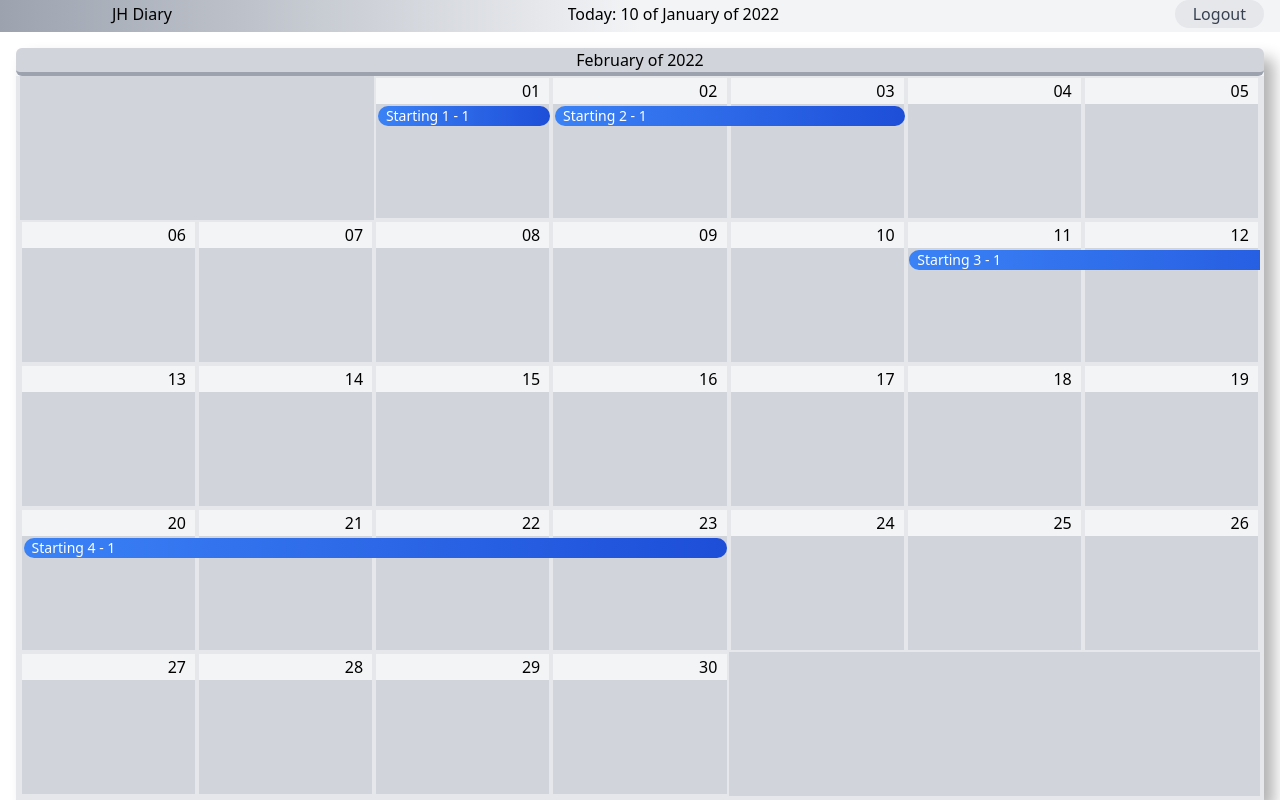
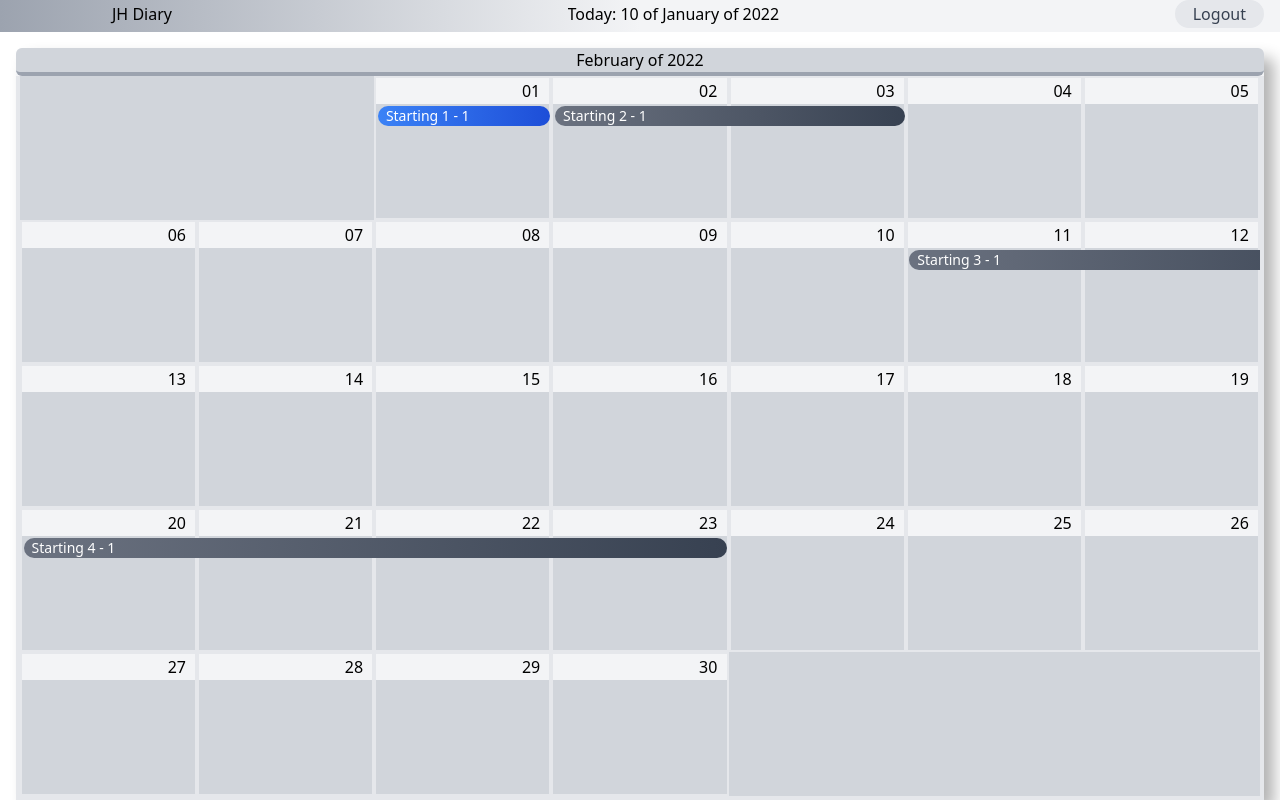
Before and after one commit to espin-tolosa/calendar-ts, a React (Vite) app: page / in a window 1280 px wide. Shown: the top 800 px of the page. Built offline with nearby package versions, Linux system fonts and the light colour scheme.

Commit message:
Demo using Events bg gradient with only predef css classes

```diff
--- a/src/index.css
+++ b/src/index.css
@@ -10,11 +10,14 @@
 .btn2 {
   @apply bg-blue-500 select-none hover:bg-blue-700 text-red-900 font-bold py-2 px-4 rounded-full;
 }
-.color_1 {
+.color-1 {
   @apply from-blue-500 to-blue-700;
 }
-.color_2 {
+.color-2 {
   @apply from-green-500 to-green-700;
+}
+.color-default {
+  @apply from-gray-500 to-gray-700;
 }
 
 @layer utilities {
--- a/src/pages/Codelink.tsx
+++ b/src/pages/Codelink.tsx
@@ -154,7 +154,6 @@ const TW_Event_Extend = tw.div<{ $cells: number }>`
 `;
 
 const Day = ({ day, events }: { day: number; events: Array<eventType> }) => {
-  const [color, setColor] = useState("");
   const tempDay = String(day);
   const dayPadd = day < 10 ? `0${tempDay}` : tempDay;
   const [hoverExtendEvent, setHoverExtendEvent] = useState(0);
@@ -176,11 +175,16 @@ style={styles} */
   } else {
     top = false;
   }
-  useEffect(() => {
-    setTimeout(() => {
-      setColor("from-blue-500 to-blue-700");
-    }, 2000);
-  }, []);
+
+  const giveMeColor = (client: string) => {
+    if (client === "John") {
+      return "color-1";
+    } else if (client === "Xin") {
+      return "color-2";
+    } else {
+      return "color-default";
+    }
+  };
 
   return (
     <TW_container
@@ -200,7 +204,7 @@ style={styles} */
                 <TW_Event
                   $bg_left=""
                   $bg_right=""
-                  className={color}
+                  className={giveMeColor(evt.client)}
                   key={evt.id}
                   $cells={evt.id}
                   $hoverColor={hoverExtendEvent}
```
